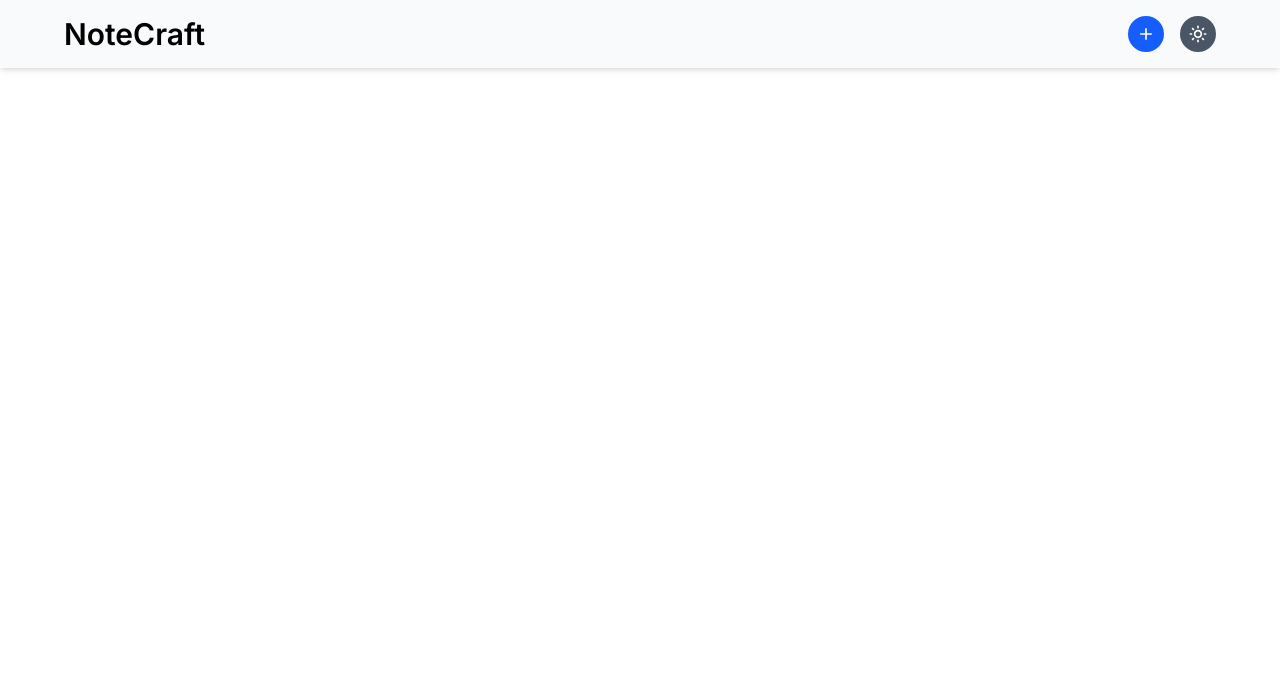
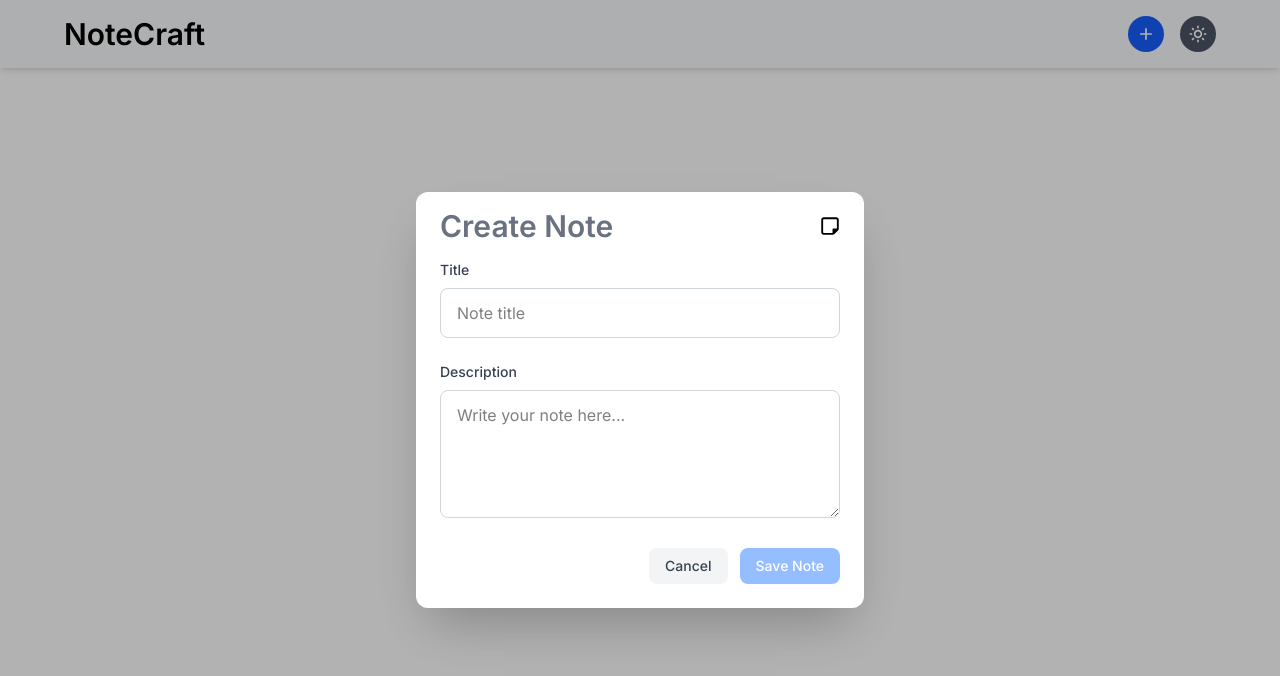
Before and after one commit to Mkcodes-in/NoteApp, a React (Vite) app: page / in a window 1280 px wide. Both pictures are taken after a click on the button 1146 px from the left and 34 px from the top of the page. Shown: the top 676 px of the page. Built offline with nearby package versions, Linux system fonts and the light colour scheme.

Commit message:
Form and state mangament

```diff
--- a/src/App.jsx
+++ b/src/App.jsx
@@ -1,10 +1,11 @@
 import React from 'react'
 import Header from './Components/Header'
+import Form from './Components/Form'
 
 export default function App() {
   return (
-    <>
+    <div className='grid h-screen'>
       <Header />
-    </>
+    </div>
   )
 }
--- /dev/null
+++ b/src/Components/Form.jsx
@@ -0,0 +1,108 @@
+import React, { useRef, useState } from 'react'
+import { FaRegNoteSticky } from 'react-icons/fa6';
+
+export default function Form({ setIsForm }) {
+    const [form, setForm] = useState({
+        title: "",
+        description: "",
+    });
+
+    const titleRef = useRef(null);
+    const desRef = useRef(null);
+
+    function handleTitleRef() {
+        titleRef.current.focus();
+    }
+    function handleDesRef() {
+        desRef.current.focus();
+    }
+
+    function handleTitle(e) {
+        setForm({ ...form, title: e.target.value });
+    }
+    function handleDes(e) {
+        setForm({ ...form, description: e.target.value });
+    }
+    function handleFormSumbit(e) {
+        e.preventDefault();
+        setForm({ title: "", description: "" });
+        setIsForm(false);
+        console.log(form)
+    }
+    return (
+        <div
+            className="fixed inset-0 bg-black/30 z-50 bg-opacity-50 flex items-center justify-center">
+            <div className="bg-white rounded-xl shadow-2xl w-full max-w-md overflow-hidden">
+                <div className='px-6 py-4 flex items-center justify-between'>
+                    <h1 className='text-3xl font-semibold text-gray-500'>Create Note</h1>
+                    <span><FaRegNoteSticky size={20} /></span>
+                </div>
+                <form
+                    onSubmit={(e) => handleFormSumbit(e)}
+                    className="px-6 pb-6">
+                    <div className="mb-6">
+                        <div className="flex items-center justify-between mb-2">
+                            <label
+                                onClick={handleTitleRef}
+                                htmlFor="title"
+                                className="block text-sm font-medium text-gray-700 cursor-pointer"
+                            >
+                                Title
+                            </label>
+                            {/* <span className="text-xs text-gray-500">{title.length}/50</span> */}
+                        </div>
+                        <input
+                            ref={titleRef}
+                            required
+                            id="title"
+                            type="text"
+                            value={form.title}
+                            onChange={(e) => handleTitle(e)}
+                            className="w-full px-4 py-3 border border-gray-300 rounded-lg focus:ring-2 focus:ring-blue-500 focus:border-transparent transition-all duration-200"
+                            placeholder="Note title"
+                        // maxLength={50}
+                        />
+                    </div>
+
+                    <div className="mb-6">
+                        <div className="flex items-center justify-between mb-2">
+                            <label
+                                onClick={handleDesRef}
+                                htmlFor="des"
+                                className="block text-sm font-medium text-gray-700 cursor-pointer"
+                            >
+                                Description
+                            </label>
+                        </div>
+                        <textarea
+                            ref={desRef}
+                            id="des"
+                            required
+                            value={form.description}
+                            onChange={(e) => handleDes(e)}
+                            className="w-full px-4 py-3 border border-gray-300 rounded-lg focus:ring-2 focus:ring-blue-500 focus:border-transparent transition-all duration-200 h-32"
+                            placeholder="Write your note here..."
+                        />
+                    </div>
+
+                    <div className="flex justify-end space-x-3">
+                        <button
+                            type="button"
+                            onClick={() => setIsForm(false)}
+                            className="px-4 py-2 text-sm font-medium text-gray-700 bg-gray-100 hover:bg-gray-200 rounded-lg transition-colors duration-200"
+                        >
+                            Cancel
+                        </button>
+                        <button
+                            type="submit"
+                            disabled={!form.title.trim() || !form.description.trim()}
+                            className="px-4 py-2 text-sm font-medium text-white bg-blue-500 hover:bg-blue-600 disabled:opacity-50 disabled:cursor-not-allowed rounded-lg transition-colors duration-200"
+                        >
+                            Save Note
+                        </button>
+                    </div>
+                </form>
+            </div>
+        </div>
+    )
+}
--- a/src/Components/Header.jsx
+++ b/src/Components/Header.jsx
@@ -1,29 +1,39 @@
-import React from 'react'
+import React, { useState } from 'react'
 import { UseTheme } from '../Hooks/UseTheme'
 import { BiMoon, BiPlus, BiSun } from 'react-icons/bi';
 import '../App.css';
+import Form from './Form';
 
 export default function Header() {
-  const {theme, handleTheme} = UseTheme();
+  const { theme, handleTheme } = UseTheme();
+  const [isForm, setIsForm] = useState(false);
 
+  function handleForm(){
+    setIsForm(true);
+  }
   return (
-    <header className={`grid h-screen transition-colors ease-in-out duration-300 ${theme ? "bg-gray-900 text-white" : "bg-white text-black"}`}>
-      <div className='fixed w-full top-0 left-0 mx-auto z-50'>
-        <nav className={`px-8 py-4 ${theme ? "bg-gray-800 shadow-md" : "bg-gray-50 shadow-md"}`}>
+    <header className={`grid transition-colors ease-in-out duration-300 ${theme ? "bg-gray-900 text-white" : "bg-white text-black"}`}>
+      <div className='fixed w-full top-0 left-0 mx-auto z-30'>
+        <nav className={`px-8 py-4 transition-colors ease-in-out duration-300 ${theme ? "bg-gray-800 shadow-md" : "bg-gray-50 shadow-md"}`}>
           <div className='flex items-center justify-between max-w-6xl mx-auto'>
             <h1 className='text-3xl font-semibold'>NoteCraft</h1>
             <div className='flex items-center gap-4 text-white'>
               <button
+                onClick={handleForm}
                 className='cursor-pointer p-2 bg-blue-600 rounded-full'
-              ><BiPlus size={20}/></button>
+              ><BiPlus size={20} /></button>
               <button
                 className='cursor-pointer p-2 bg-gray-600 rounded-full'
                 onClick={handleTheme}
-            >{theme ? (<BiMoon size={20}/>) : (<BiSun size={20}/>)}</button>
+              >{theme ? (<BiMoon size={20} />) : (<BiSun size={20} />)}</button>
             </div>
           </div>
         </nav>
       </div>
+      {isForm &&
+      <Form
+      setIsForm={setIsForm}
+      />}
     </header>
   )
 }
--- /dev/null
+++ b/src/Context/FormContext.jsx
@@ -0,0 +1,20 @@
+import React, { createContext, useReducer } from 'react'
+
+const initialise = () => {
+    Note: []
+}
+
+const reducer = (state, action) => {
+
+}
+
+export const FormContext = createContext();
+
+export default function FormProvider({ chidren }) {
+    const { state, dispatch } = useReducer(reducer, initialise);
+    return (
+        <FormContext.Provider value={{}}>
+            {chidren}
+        </FormContext.Provider>
+    )
+}
```
Lines whose indentation alone changed are shown as unchanged.
